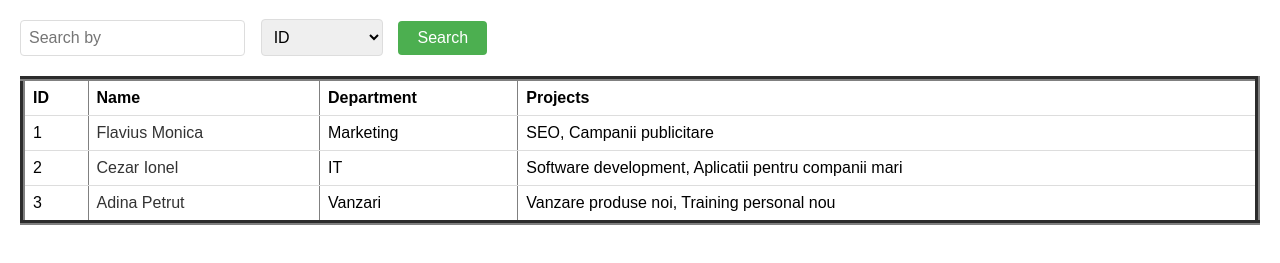
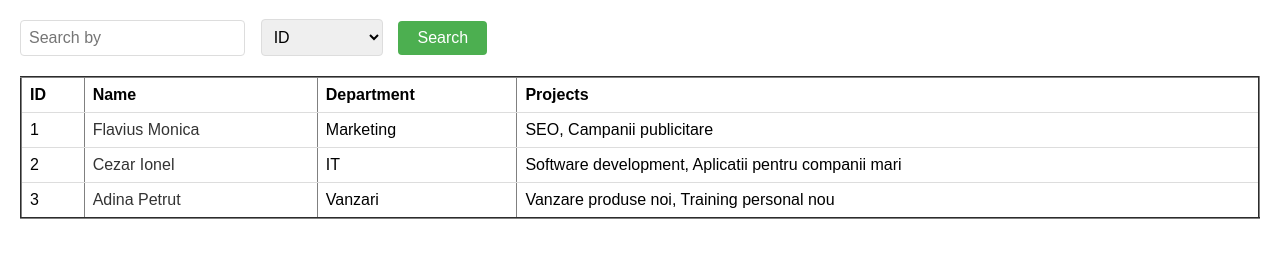
Before and after one commit to stefanm95/testingSmallClasses, a plain HTML site: page index.html in a window 1280 px wide. Shown: the part 61-324 px from the top of the page. Drawn offline with Linux system fonts and the light colour scheme.

Commit message:
minor changes

```diff
--- a/index.html
+++ b/index.html
@@ -20,7 +20,7 @@
         </select>
         <button type="submit">Search</button>
     </form>
-    <table id="employeeTable" border="5" cellpadding="20" border-color="black">
+    <table id="employeeTable" border="2" cellpadding="20" border-color="black">
         <thead>
             <tr>
                 <th>ID</th>
```
